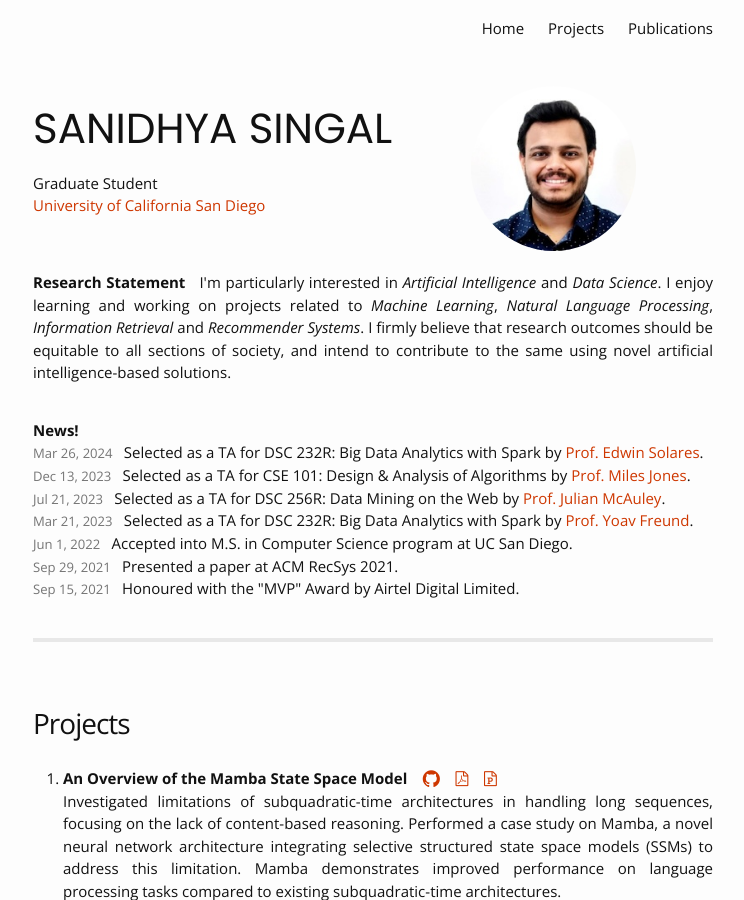
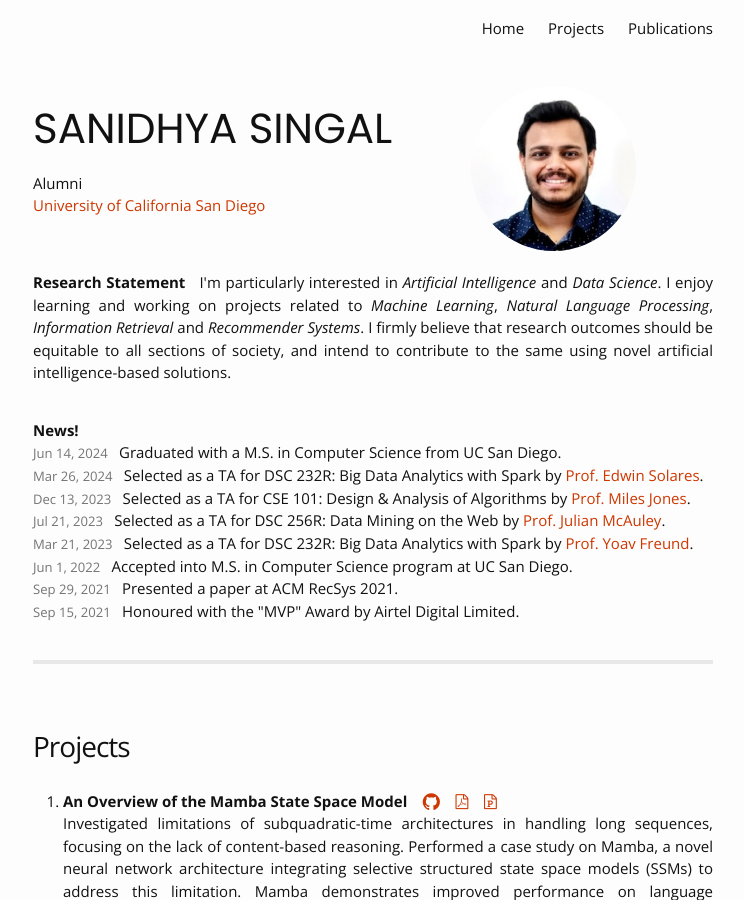
Before and after one commit to sayhitosandy/sayhitosandy.github.io, a Jekyll site: the page built from index.html, in a window 1280 px wide and 900 px high. Shown: the whole window, without its empty margins (267-1011 px from the left). Built offline with Jekyll 4.4.1, drawn with Linux system fonts in a browser that asks for light colours; nearby versions of some CDN libraries; the list of posts is cut into pages by our own code; a style sheet for code colours, icons or effects is not loaded; some of the changed text lies outside the part shown.

Commit message:
Update graduation

```diff
--- a/_data/about.yml
+++ b/_data/about.yml
@@ -14,5 +14,5 @@ author:
     sections of society, and intend to contribute to the same using novel artificial intelligence-based solutions.
 current_organization:
   name: University of California San Diego
-  position: Graduate Student
+  position: Alumni
   url: https://ucsd.edu/
--- a/_data/experience.yml
+++ b/_data/experience.yml
@@ -1,7 +1,7 @@
 experiences:
   - place: University of California San Diego
     location: San Diego, California, USA
-    time: Sept 2022 - Present
+    time: Sept 2022 - June 2024
     title: M.S. Computer Science and Engineering
     category: school
     website: https://ucsd.edu/
--- a/index.html
+++ b/index.html
@@ -39,6 +39,11 @@ layout: home
     <div class="row news-block">
         <div class="col-md-12 col-lg-12">
             <p style="display:inline"><strong>News!</strong><br/>
+            <p class="post-meta" style="display:inline">
+                <time datetime="{{ page.date | date_to_xmlschema }}" itemprop="datePublished">{{ "2024-06-14" | date:
+                    "%b %-d, %Y" }}
+                </time>
+            </p> &nbsp; Graduated with a M.S. in Computer Science from UC San Diego.<br/>
             <p class="post-meta" style="display:inline">
                 <time datetime="{{ page.date | date_to_xmlschema }}" itemprop="datePublished">{{ "2024-03-26" | date:
                     "%b %-d, %Y" }}
```
